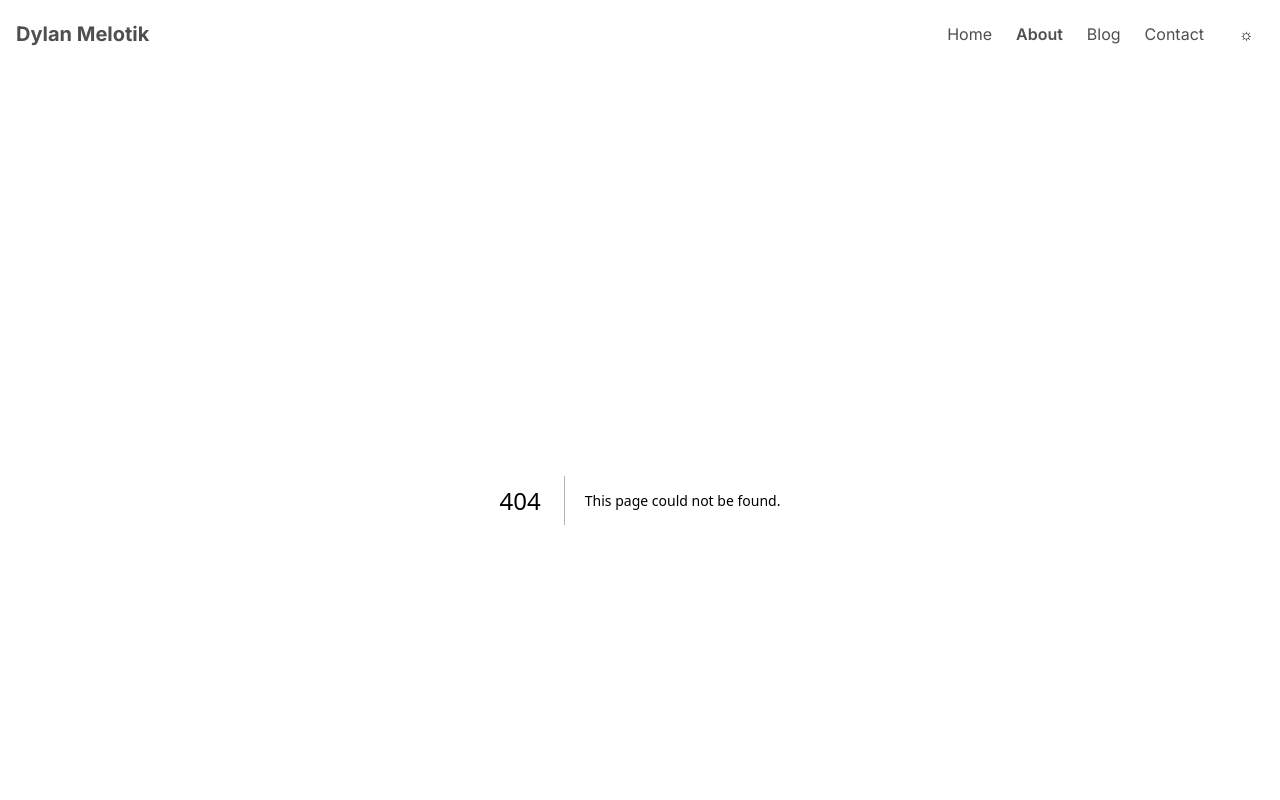
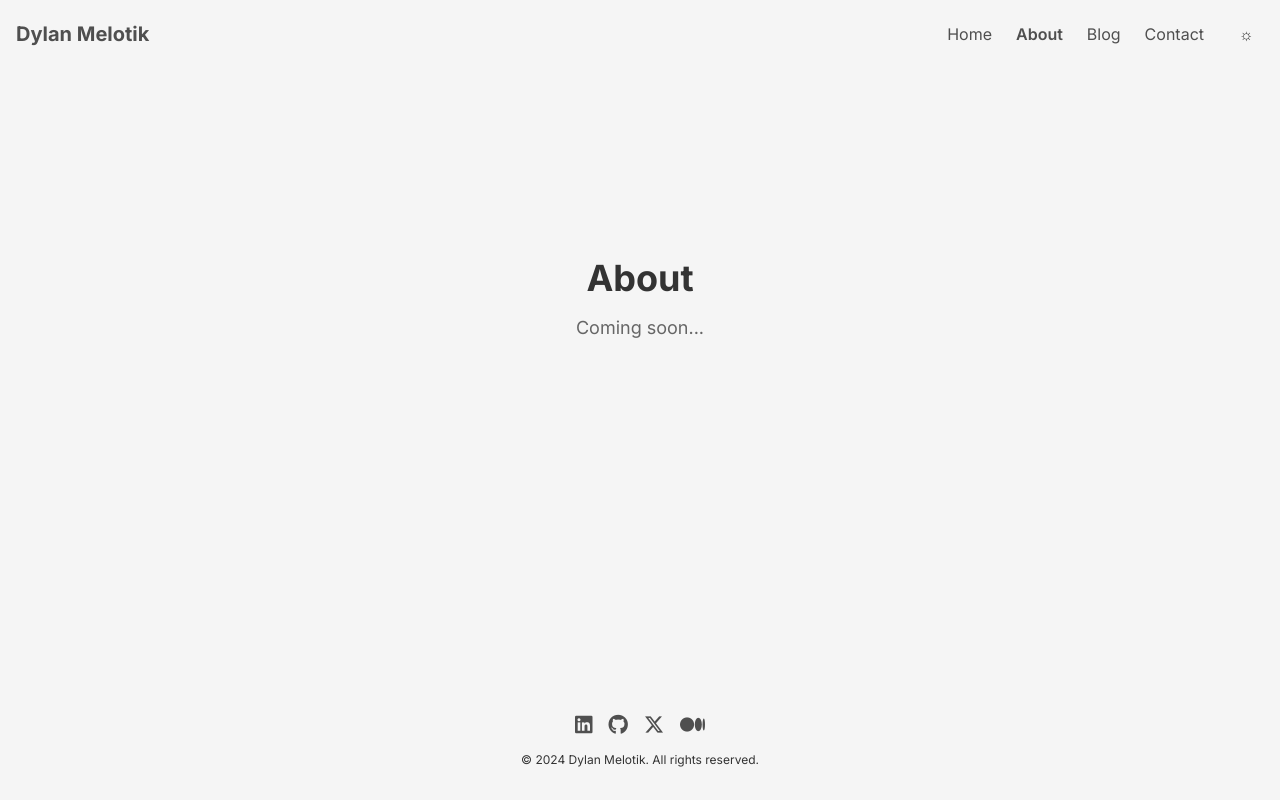
Before and after one commit to melotik/website, a Next.js app: page /about in a window 1280 px wide. Before the commit this address had no page. Shown: the top 800 px of the page. Built offline with nearby package versions, Linux system fonts and the light colour scheme.

Commit message:
add coming soon pages

```diff
--- /dev/null
+++ b/app/about/page.tsx
@@ -0,0 +1,8 @@
+export default function About() {
+  return (
+    <div className="flex flex-col items-center justify-center min-h-[50vh]">
+      <h1 className="text-4xl font-bold mb-4">About</h1>
+      <p className="text-text-secondary text-lg">Coming soon...</p>
+    </div>
+  )
+}
--- /dev/null
+++ b/app/blog/page.tsx
@@ -0,0 +1,8 @@
+export default function Blog() {
+  return (
+    <div className="flex flex-col items-center justify-center min-h-[50vh]">
+      <h1 className="text-4xl font-bold mb-4">Blog</h1>
+      <p className="text-text-secondary text-lg">Coming soon...</p>
+    </div>
+  )
+}
--- /dev/null
+++ b/app/contact/page.tsx
@@ -0,0 +1,8 @@
+export default function Contact() {
+  return (
+    <div className="flex flex-col items-center justify-center min-h-[50vh]">
+      <h1 className="text-4xl font-bold mb-4">Contact</h1>
+      <p className="text-text-secondary text-lg">Coming soon...</p>
+    </div>
+  )
+}
--- a/app/page.tsx
+++ b/app/page.tsx
@@ -7,7 +7,12 @@ export default function Home() {
       <section className="mb-16">
         <h1 className="text-4xl font-bold mb-4">Hi 👋, I&apos;m Dylan</h1>
         <p className="text-lg text-text-secondary mb-6">
-          I&apos;m a blockchain data professional specializing in building scalable data systems at <a href="https://www.openblocklabs.com/" className="hover:text-text-muted transition-colors">OpenBlock Labs</a>.
+          I&apos;m a blockchain data professional specializing in building scalable data systems at <a
+            href="https://www.openblocklabs.com/"
+            className="hover:text-text-muted transition-colors"
+            target="_blank"
+            rel="noopener noreferrer"
+          >OpenBlock Labs</a>.
           With an interest in building products that bridge the gap between finance and Web3.
         </p>
         <div className="space-x-4">
```
